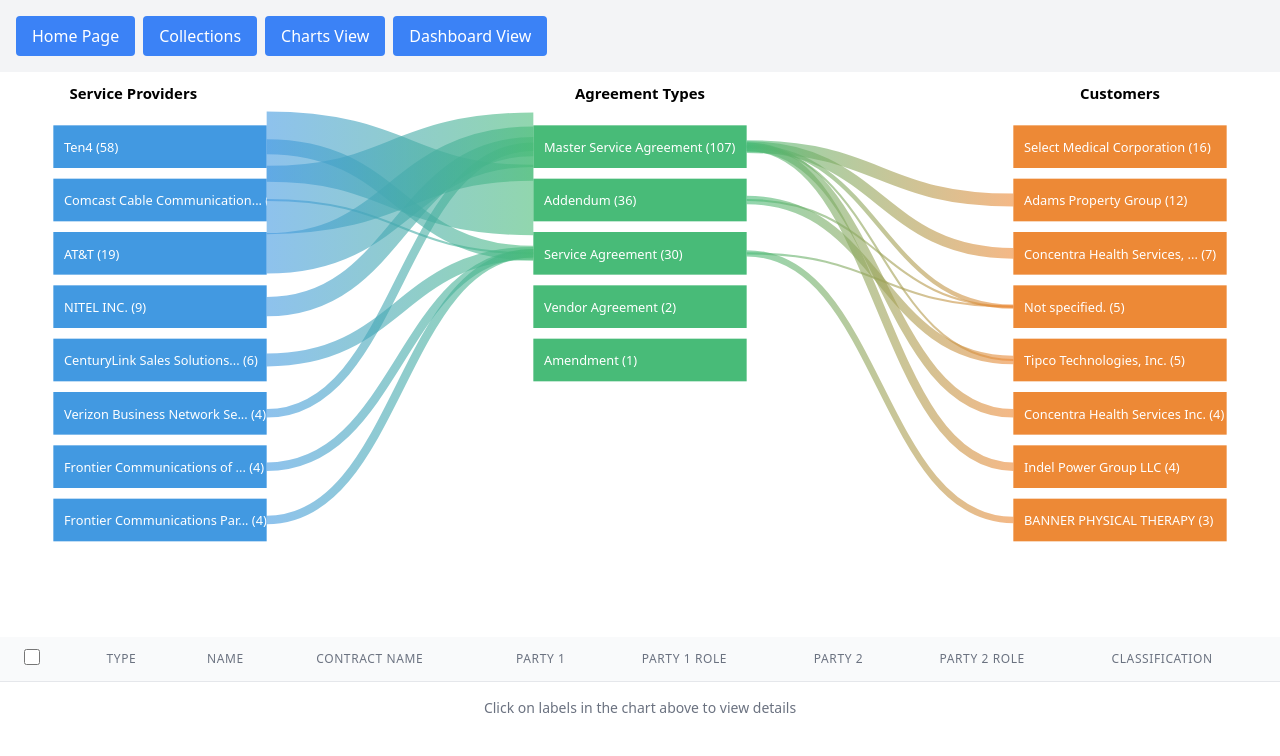
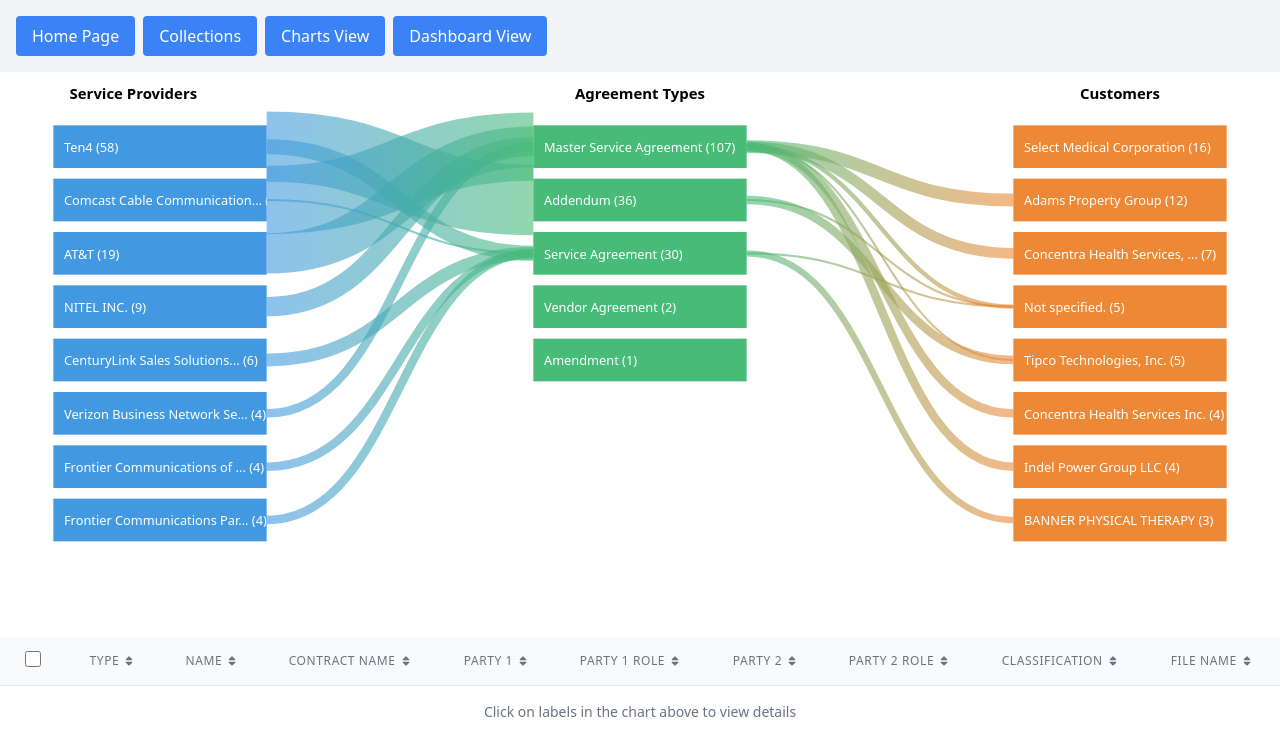
Before and after one commit to diegomurillocreativaconsultores/km-project, a React (Create React App) app: page / in a window 1280 px wide. Both pictures are taken after a click on the button "Collections". Shown: the top 756 px of the page. Built offline with nearby package versions, Linux system fonts and the light colour scheme.

Commit message:
New commit

```diff
--- a/package.json
+++ b/package.json
@@ -13,6 +13,7 @@
     "plotly.js": "^3.0.0",
     "react": "^19.0.0",
     "react-dom": "^19.0.0",
+    "react-icons": "^5.5.0",
     "react-plotly.js": "^2.6.0",
     "react-scripts": "^5.0.1",
     "recharts": "^2.15.0",
--- a/src/MSAsankey.jsx
+++ b/src/MSAsankey.jsx
@@ -1,6 +1,7 @@
-import React, { useEffect, useState } from 'react';
+import React, { useEffect, useState, useMemo } from 'react';
 import Papa from 'papaparse';
 import _ from 'lodash';
+import { FaSort, FaSortUp, FaSortDown } from 'react-icons/fa';
 
 const MSAsankey = () => {
   const [sankeyData, setSankeyData] = useState(null);
@@ -9,6 +10,7 @@
   const [selectedLabels, setSelectedLabels] = useState(new Set());
   const [selectedRows, setSelectedRows] = useState(new Set());
   const [selectAll, setSelectAll] = useState(false);
+  const [sortConfig, setSortConfig] = useState({ key: '', direction: 'asc' });
 
   // Function to normalize roles
   const normalizeRole = (role) => {
@@ -207,49 +209,84 @@
     setSelectedRows(newSelectedRows);
   };
 
+  // Updated filter logic: contracts must match ALL selected labels (logical AND)
   const getSelectedData = () => {
     if (!sankeyData || !contractsData || selectedLabels.size === 0) return [];
 
-    const result = [];
-    selectedLabels.forEach(label => {
+    // Convert selectedLabels into an array of filter objects
+    const filters = Array.from(selectedLabels).map(label => {
       const [category, ...nameParts] = label.split('-');
-      const name = nameParts.join('-');
+      return { category, name: nameParts.join('-') };
+    });
 
-      let matchingContracts = [];
-      switch (category) {
-        case 'provider':
-          matchingContracts = contractsData.filter(contract =>
-            contract['Party1 Name'] === name || contract['Party2 Name'] === name
-          );
-          break;
-        case 'agreement':
-          matchingContracts = contractsData.filter(contract =>
-            contract['Agreement Classification'] === name
-          );
-          break;
-        case 'customer':
-          matchingContracts = contractsData.filter(contract =>
-            contract['Party1 Name'] === name || contract['Party2 Name'] === name
-          );
-          break;
-      }
-
-      matchingContracts.forEach(contract => {
-        result.push({
-          type: category === 'provider' ? 'Service Provider' :
-                category === 'agreement' ? 'Agreement Type' : 'Customer',
+    return contractsData
+      .filter(contract =>
+        filters.every(filter => {
+          if (filter.category === 'provider' || filter.category === 'customer') {
+            return (
+              contract['Party1 Name'] === filter.name ||
+              contract['Party2 Name'] === filter.name
+            );
+          } else if (filter.category === 'agreement') {
+            return contract['Agreement Classification'] === filter.name;
+          }
+          return false;
+        })
+      )
+      .map(contract => {
+        // When only one filter is active, use its type and name.
+        // When multiple filters are active, display combined values.
+        let type, name;
+        if (filters.length === 1) {
+          const filter = filters[0];
+          type =
+            filter.category === 'provider'
+              ? 'Service Provider'
+              : filter.category === 'agreement'
+              ? 'Agreement Type'
+              : 'Customer';
+          name = filter.name;
+        } else {
+          type = filters.map(f => f.category).join(', ');
+          name = filters.map(f => f.name).join(', ');
+        }
+        return {
+          type,
           name,
           contractName: contract['Agreement Name'],
           party1: contract['Party1 Name'],
           party1Role: normalizeRole(contract['Party1 Role']),
           party2: contract['Party2 Name'],
           party2Role: normalizeRole(contract['Party2 Role']),
-          classification: contract['Agreement Classification']
-        });
+          classification: contract['Agreement Classification'],
+          fileName: contract['source_filename'] // using the CSV field "source_filename"
+        };
       });
-    });
+  };
 
-    return result;
+  // Sorting functionality for the table below the Sankey chart
+  const selectedData = getSelectedData();
+  const sortedData = useMemo(() => {
+    if (sortConfig.key) {
+      return [...selectedData].sort((a, b) => {
+        if (a[sortConfig.key] < b[sortConfig.key]) {
+          return sortConfig.direction === 'asc' ? -1 : 1;
+        }
+        if (a[sortConfig.key] > b[sortConfig.key]) {
+          return sortConfig.direction === 'asc' ? 1 : -1;
+        }
+        return 0;
+      });
+    }
+    return selectedData;
+  }, [selectedData, sortConfig]);
+
+  const handleSort = (key) => {
+    let direction = 'asc';
+    if (sortConfig.key === key && sortConfig.direction === 'asc') {
+      direction = 'desc';
+    }
+    setSortConfig({ key, direction });
   };
 
   if (error) return <div className="p-4 text-red-600">Error loading data: {error}</div>;
@@ -428,7 +465,7 @@
         <table className="min-w-full divide-y divide-gray-200">
           <thead>
             <tr>
-              <th className="px-6 py-3 bg-gray-50 text-left text-xs font-medium text-gray-500 uppercase tracking-wider">
+              <th className="px-6 py-3 bg-gray-50">
                 <input
                   type="checkbox"
                   checked={selectAll}
@@ -436,18 +473,127 @@
                   className="h-4 w-4 text-blue-600 border-gray-300 rounded focus:ring-blue-500"
                 />
               </th>
-              <th className="px-6 py-3 bg-gray-50 text-left text-xs font-medium text-gray-500 uppercase tracking-wider">Type</th>
-              <th className="px-6 py-3 bg-gray-50 text-left text-xs font-medium text-gray-500 uppercase tracking-wider">Name</th>
-              <th className="px-6 py-3 bg-gray-50 text-left text-xs font-medium text-gray-500 uppercase tracking-wider">Contract Name</th>
-              <th className="px-6 py-3 bg-gray-50 text-left text-xs font-medium text-gray-500 uppercase tracking-wider">Party 1</th>
-              <th className="px-6 py-3 bg-gray-50 text-left text-xs font-medium text-gray-500 uppercase tracking-wider">Party 1 Role</th>
-              <th className="px-6 py-3 bg-gray-50 text-left text-xs font-medium text-gray-500 uppercase tracking-wider">Party 2</th>
-              <th className="px-6 py-3 bg-gray-50 text-left text-xs font-medium text-gray-500 uppercase tracking-wider">Party 2 Role</th>
-              <th className="px-6 py-3 bg-gray-50 text-left text-xs font-medium text-gray-500 uppercase tracking-wider">Classification</th>
+              <th
+                onClick={() => handleSort('type')}
+                className="px-6 py-3 bg-gray-50 text-left text-xs font-medium text-gray-500 uppercase tracking-wider cursor-pointer select-none"
+              >
+                <div className="flex items-center">
+                  Type
+                  {sortConfig.key === 'type' ? (
+                    sortConfig.direction === 'asc' ? <FaSortUp className="ml-1" /> : <FaSortDown className="ml-1" />
+                  ) : (
+                    <FaSort className="ml-1" />
+                  )}
+                </div>
+              </th>
+              <th
+                onClick={() => handleSort('name')}
+                className="px-6 py-3 bg-gray-50 text-left text-xs font-medium text-gray-500 uppercase tracking-wider cursor-pointer select-none"
+              >
+                <div className="flex items-center">
+                  Name
+                  {sortConfig.key === 'name' ? (
+                    sortConfig.direction === 'asc' ? <FaSortUp className="ml-1" /> : <FaSortDown className="ml-1" />
+                  ) : (
+                    <FaSort className="ml-1" />
+                  )}
+                </div>
+              </th>
+              <th
+                onClick={() => handleSort('contractName')}
+                className="px-6 py-3 bg-gray-50 text-left text-xs font-medium text-gray-500 uppercase tracking-wider cursor-pointer select-none"
+              >
+                <div className="flex items-center">
+                  Contract Name
+                  {sortConfig.key === 'contractName' ? (
+                    sortConfig.direction === 'asc' ? <FaSortUp className="ml-1" /> : <FaSortDown className="ml-1" />
+                  ) : (
+                    <FaSort className="ml-1" />
+                  )}
+                </div>
+              </th>
+              <th
+                onClick={() => handleSort('party1')}
+                className="px-6 py-3 bg-gray-50 text-left text-xs font-medium text-gray-500 uppercase tracking-wider cursor-pointer select-none"
+              >
+                <div className="flex items-center">
+                  Party 1
+                  {sortConfig.key === 'party1' ? (
+                    sortConfig.direction === 'asc' ? <FaSortUp className="ml-1" /> : <FaSortDown className="ml-1" />
+                  ) : (
+                    <FaSort className="ml-1" />
+                  )}
+                </div>
+              </th>
+              <th
+                onClick={() => handleSort('party1Role')}
+                className="px-6 py-3 bg-gray-50 text-left text-xs font-medium text-gray-500 uppercase tracking-wider cursor-pointer select-none"
+              >
+                <div className="flex items-center">
+                  Party 1 Role
+                  {sortConfig.key === 'party1Role' ? (
+                    sortConfig.direction === 'asc' ? <FaSortUp className="ml-1" /> : <FaSortDown className="ml-1" />
+                  ) : (
+                    <FaSort className="ml-1" />
+                  )}
+                </div>
+              </th>
+              <th
+                onClick={() => handleSort('party2')}
+                className="px-6 py-3 bg-gray-50 text-left text-xs font-medium text-gray-500 uppercase tracking-wider cursor-pointer select-none"
+              >
+                <div className="flex items-center">
+                  Party 2
+                  {sortConfig.key === 'party2' ? (
+                    sortConfig.direction === 'asc' ? <FaSortUp className="ml-1" /> : <FaSortDown className="ml-1" />
+                  ) : (
+                    <FaSort className="ml-1" />
+                  )}
+                </div>
+              </th>
+              <th
+                onClick={() => handleSort('party2Role')}
+                className="px-6 py-3 bg-gray-50 text-left text-xs font-medium text-gray-500 uppercase tracking-wider cursor-pointer select-none"
+              >
+                <div className="flex items-center">
+                  Party 2 Role
+                  {sortConfig.key === 'party2Role' ? (
+                    sortConfig.direction === 'asc' ? <FaSortUp className="ml-1" /> : <FaSortDown className="ml-1" />
+                  ) : (
+                    <FaSort className="ml-1" />
+                  )}
+                </div>
+              </th>
+              <th
+                onClick={() => handleSort('classification')}
+                className="px-6 py-3 bg-gray-50 text-left text-xs font-medium text-gray-500 uppercase tracking-wider cursor-pointer select-none"
+              >
+                <div className="flex items-center">
+                  Classification
+                  {sortConfig.key === 'classification' ? (
+                    sortConfig.direction === 'asc' ? <FaSortUp className="ml-1" /> : <FaSortDown className="ml-1" />
+                  ) : (
+                    <FaSort className="ml-1" />
+                  )}
+                </div>
+              </th>
+              <th
+                onClick={() => handleSort('fileName')}
+                className="px-6 py-3 bg-gray-50 text-left text-xs font-medium text-gray-500 uppercase tracking-wider cursor-pointer select-none"
+              >
+                <div className="flex items-center">
+                  File Name
+                  {sortConfig.key === 'fileName' ? (
+                    sortConfig.direction === 'asc' ? <FaSortUp className="ml-1" /> : <FaSortDown className="ml-1" />
+                  ) : (
+                    <FaSort className="ml-1" />
+                  )}
+                </div>
+              </th>
             </tr>
           </thead>
           <tbody className="bg-white divide-y divide-gray-200">
-            {getSelectedData().map((item, index) => (
+            {sortedData.map((item, index) => (
               <tr key={index}>
                 <td className="px-6 py-4 whitespace-nowrap">
                   <input
@@ -465,11 +611,12 @@
                 <td className="px-6 py-4 whitespace-nowrap text-sm text-gray-900">{item.party2}</td>
                 <td className="px-6 py-4 whitespace-nowrap text-sm text-gray-900">{item.party2Role}</td>
                 <td className="px-6 py-4 whitespace-nowrap text-sm text-gray-900">{item.classification}</td>
+                <td className="px-6 py-4 whitespace-nowrap text-sm text-gray-900">{item.fileName}</td>
               </tr>
             ))}
             {selectedLabels.size === 0 && (
               <tr>
-                <td colSpan={9} className="px-6 py-4 text-sm text-gray-500 text-center">
+                <td colSpan={10} className="px-6 py-4 text-sm text-gray-500 text-center">
                   Click on labels in the chart above to view details
                 </td>
               </tr>
```
Also changed, not shown: 1 other file (tests, documents, lock files or other folders).
